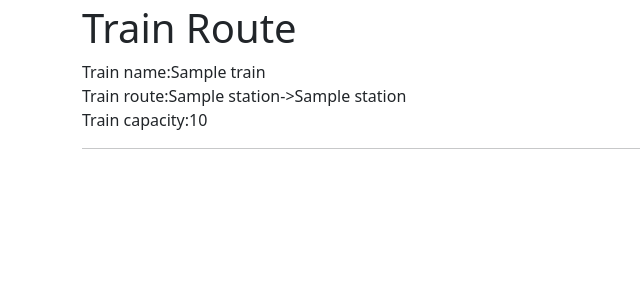
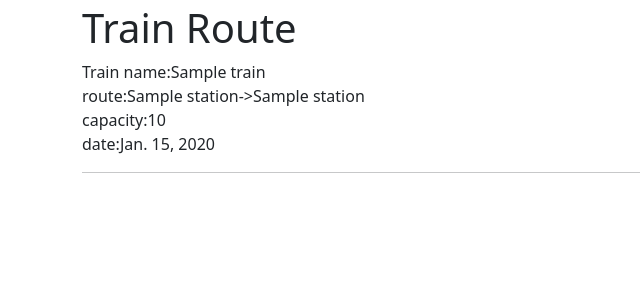
Before and after one commit to triump0870/train-booking, a Django app: page /trains/routes/ in a window 1280 px wide. Shown: the part 56-356 px from the top of the page, without its empty margins (0-640 px from the left). Run offline with Django 3.2, Linux system fonts and the light colour scheme; tables that the repository leaves empty hold one stand-in row (values such as "Sample post"); parts of the project's set-up code (start-up, migrations or seed data) failed here and were passed over; some libraries are stand-ins or nearby versions.

Commit message:
Added the date

```diff
--- a/train_booking/bookings/views.py
+++ b/train_booking/bookings/views.py
@@ -77,6 +77,7 @@ class RouteListView(ListView):
                 train_routes[route.train.name]["route"] += f"->{route.destination}"
             except KeyError:
                 train_routes[route.train.name] = {"route": f"{route.source}->{route.destination}",
-                                                  "capacity": route.train.total_seats}
+                                                  "capacity": route.train.total_seats,
+                                                  "date": route.train_charting_date}
         context["train_routes"] = train_routes
         return context
--- a/train_booking/templates/bookings/route_list.html
+++ b/train_booking/templates/bookings/route_list.html
@@ -4,7 +4,7 @@
 {% for train,details in train_routes.items %}
     <label>Train name: </label>{{train}}<br>
     {% for key,value in details.items %}
-    <label>Train {{key}}: </label>{{value}}<br>
+    <label>{{key}}: </label>{{value}}<br>
     {% endfor %}
 <hr>
 {% endfor %}
```
